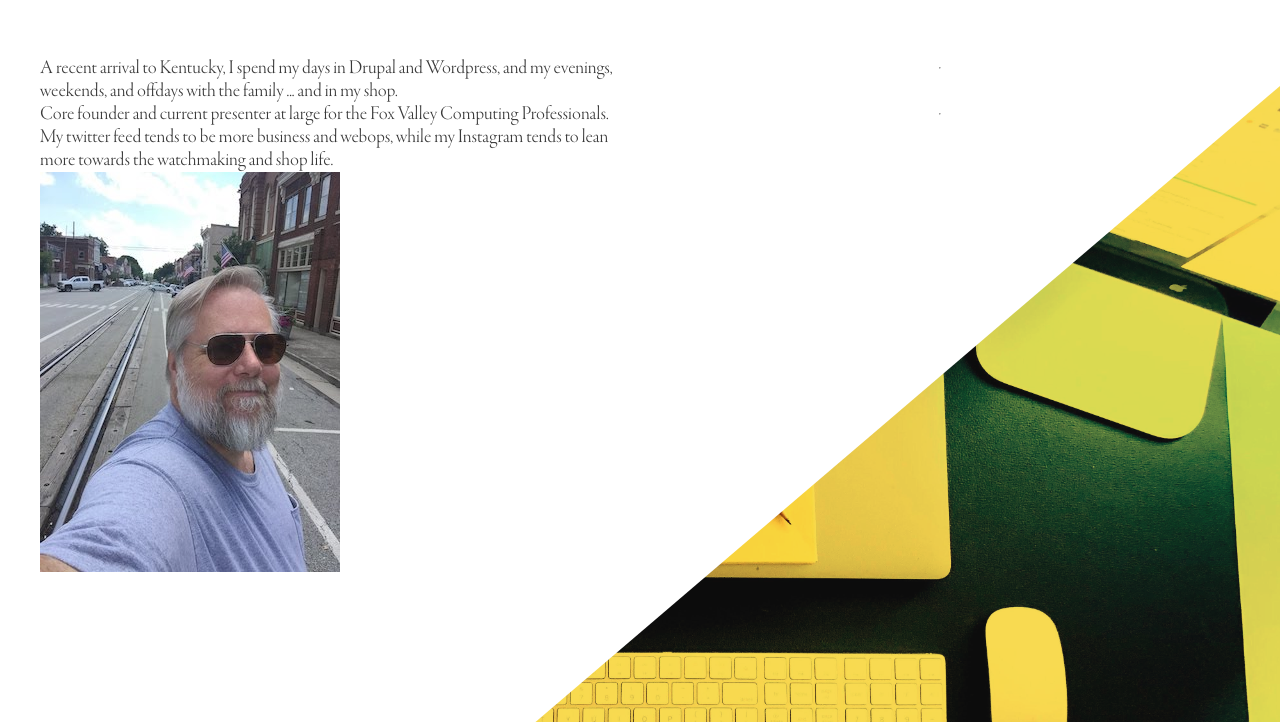
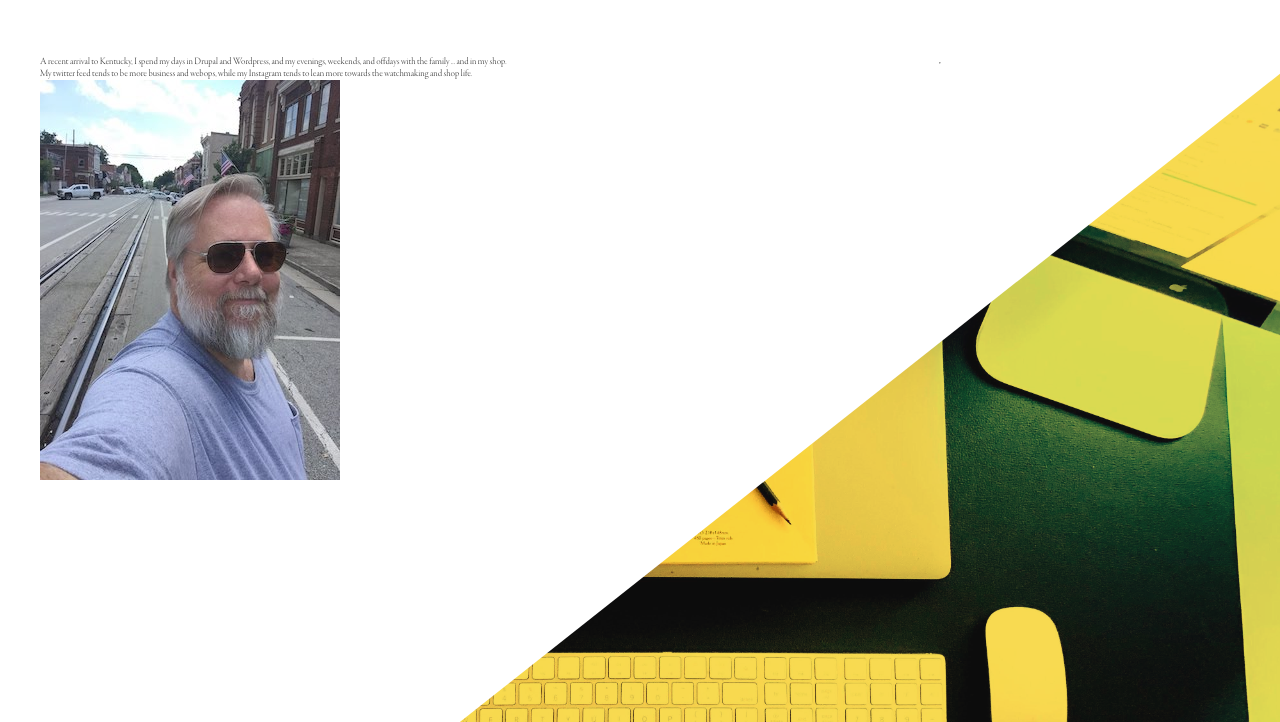
Before and after one commit to michalsen/emg, a Gatsby site: page /about in a window 1280 px wide. Shown: the part 78-800 px from the top of the page. Built offline with nearby package versions, Linux system fonts and the light colour scheme; Gatsby itself is replaced by a stand-in of ours.

Commit message:
font sizing

```diff
--- a/src/pages/about.js
+++ b/src/pages/about.js
@@ -10,8 +10,7 @@ const AboutPage = () => (
     <div id="about_text">
         A recent arrival to Kentucky, I spend my days in Drupal and Wordpress,
         and my evenings, weekends, and offdays with the family ... and in my shop.
-        <hr></hr>
-        Core founder and current presenter at large for the Fox Valley Computing Professionals.
+
         <hr></hr>
         My twitter feed tends to be more business and webops, while my Instagram tends
         to lean more towards the watchmaking and shop life.
--- a/src/pages/code.js
+++ b/src/pages/code.js
@@ -16,6 +16,7 @@ const BragPage = () => (
           <li>25 years in the IT business</li>
           <li>Backend development specializing in working with clients custom data and mapping to API's.</li>
           <li>Problem solving using industry standards</li>
+          <li>Core founder and current presenter at large for the Fox Valley Computing Professionals.</li>
       </ul>
       <hr></hr>
       <ul>
--- a/src/styles/GlobalStyles.js
+++ b/src/styles/GlobalStyles.js
@@ -30,7 +30,7 @@ const GlobalStyles = createGlobalStyle`
 
 
       @media (max-width: 800px) {
-        font-size: 8px;
+        font-size: 9px;
       }
       @media (min-width: 800px) {
         font-size: 10px;
@@ -39,9 +39,9 @@ const GlobalStyles = createGlobalStyle`
 
   }
 
-  body {
+  /* body {
     font-size: 2rem;
-  }
+  } */
 
   fieldset {
     border-color: rgba(0,0,0,0.1);
@@ -123,7 +123,7 @@ const GlobalStyles = createGlobalStyle`
   }
 
   .sorry {
-    font-size: 1.5rem;
+    font-size: 2rem;
     color: green;
     margin-top: -30px;
     @media (min-width: 800px) {
```
